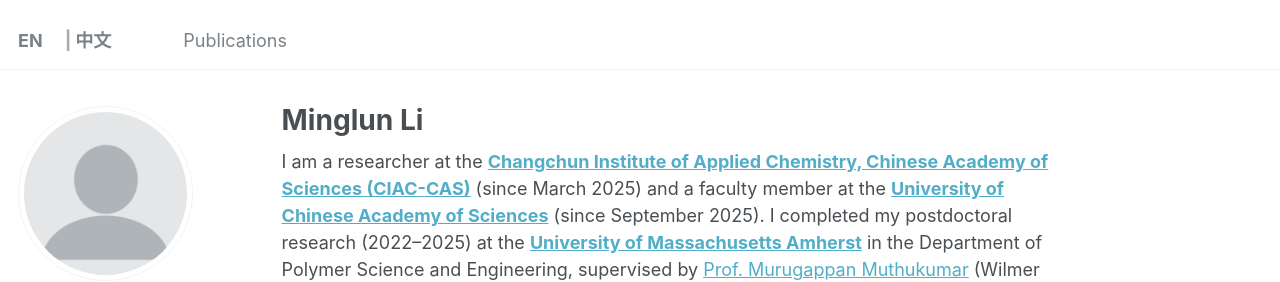
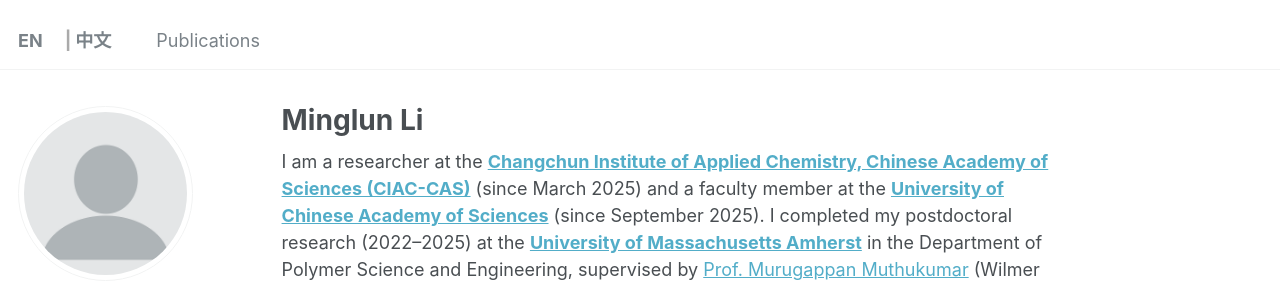
Before and after one commit to LiChargedMacromolecules/lichargedmacromolecules.github.io, a Jekyll site: the page built from _pages/about.md, in a window 1280 px wide. Shown: the top 282 px of the page. Built offline with Jekyll 4.4.1, drawn with Linux system fonts in a browser that asks for light colours; some web fonts are replaced.

Commit message:
Fix large space after EN: override padding-right:2em

```diff
--- a/_includes/masthead.html
+++ b/_includes/masthead.html
@@ -6,7 +6,7 @@
       <nav id="site-nav" class="greedy-nav">
         <button><div class="navicon"></div></button>
         <ul class="visible-links">
-          <li class="masthead__menu-item masthead__menu-item--lg" style="display:inline-flex;align-items:center;gap:4px;"><a href="{{ base_path }}/">EN</a><span style="color:#aaa;">|</span><a href="{{ base_path }}/cn/">中文</a></li>
+          <li class="masthead__menu-item masthead__menu-item--lg" style="display:inline-flex;align-items:center;gap:4px;padding-right:0.5em;"><a href="{{ base_path }}/">EN</a><span style="color:#aaa;">|</span><a href="{{ base_path }}/cn/">中文</a></li>
           {% for link in site.data.navigation.main %}
             {% if link.url contains 'http' %}
               {% assign domain = '' %}
```
